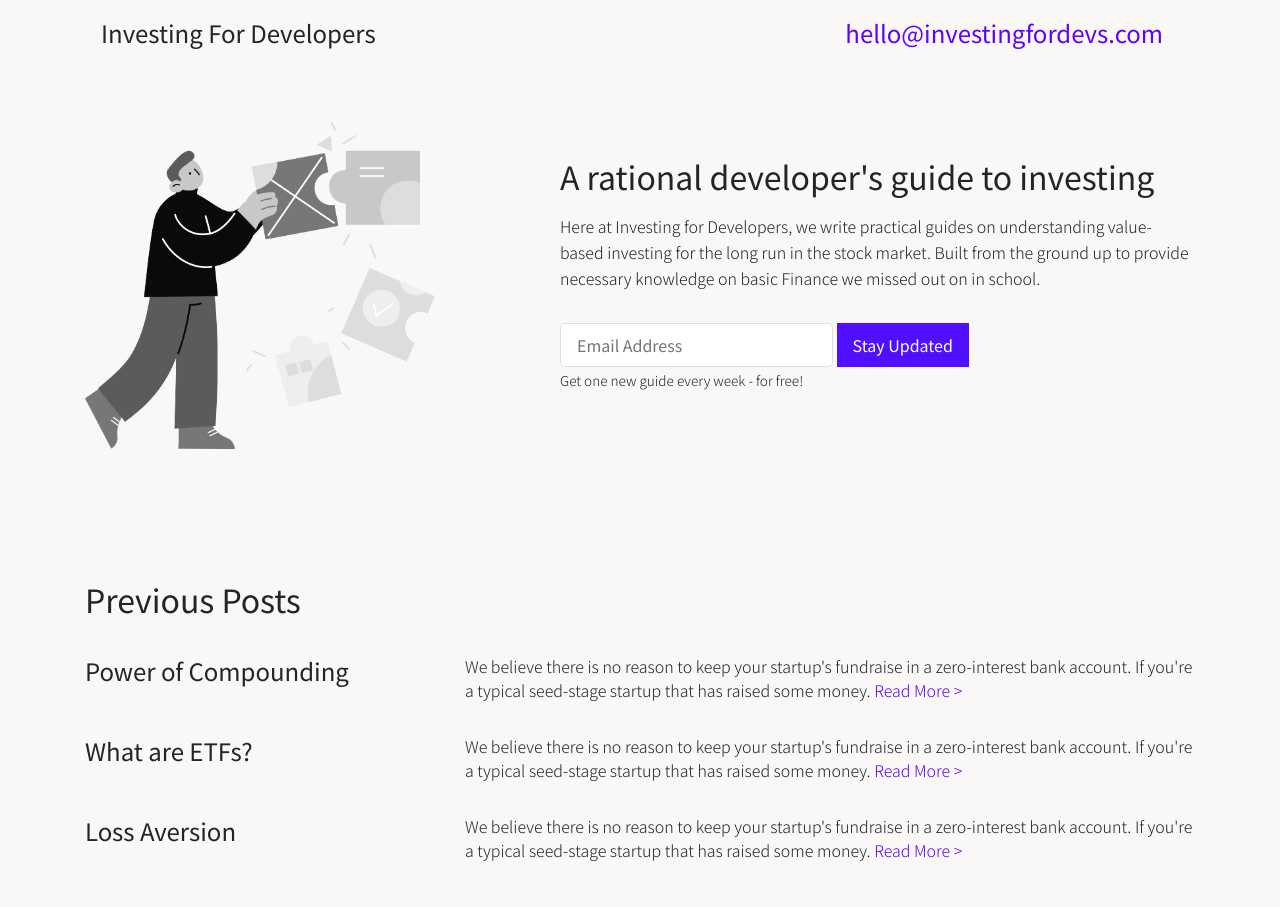
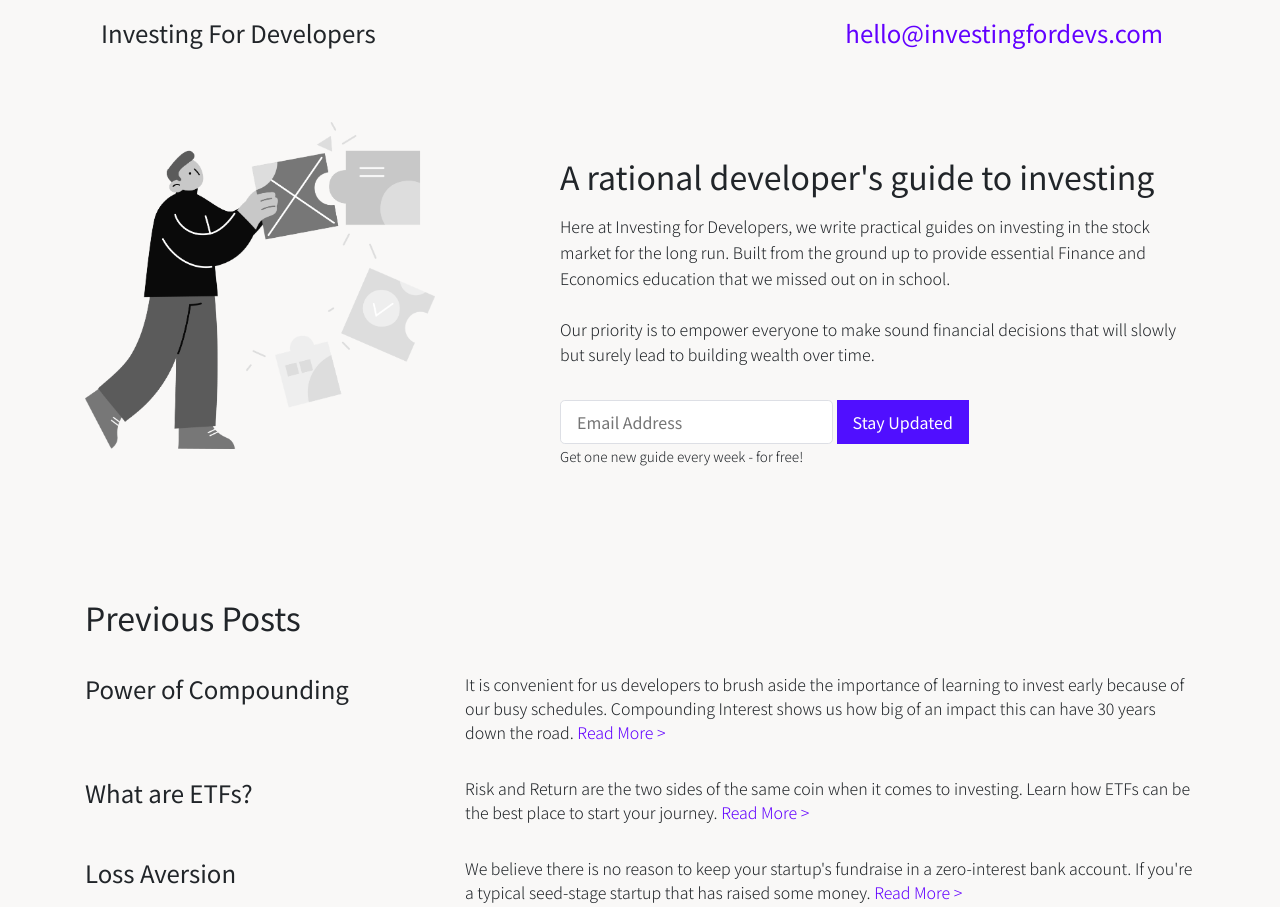
Before and after one commit to bdcorps/investing-for-developers, a website: page public/index.html in a window 1280 px wide. Shown: the top 907 px of the page. Drawn offline with nearby package versions, Linux system fonts and the light colour scheme.

Commit message:
add better homepage description

```diff
--- a/public/index.html
+++ b/public/index.html
@@ -21,7 +21,7 @@
       content="Investing for Developers"
     />
     <meta property="og:type" content="website" />
-    <meta property="og:url" content="https://sssaini.io/" />
+    <meta property="og:url" content="http://investingfordevs.com/" />
     <meta property="og:image" content="/images/demo-screen-framed-2.png" />
     <meta
       property="og:site_name"
@@ -118,7 +118,8 @@
           A rational developer's guide to investing
         </h1>
         <p class="hero__lead">
-          Here at Investing for Developers, we write practical guides on understanding value-based investing for the long run in the stock market. Built from the ground up to provide necessary knowledge on basic Finance we missed out on in school.
+          Here at Investing for Developers, we write practical guides on investing in the stock market for the long run. Built from the ground up to provide essential Finance and Economics education that we missed out on in school.<br><br>
+          Our priority is to empower everyone to make sound financial decisions that will slowly but surely lead to building wealth over time.
         </p>
 
         <div class="hero__cta mt-4">
@@ -145,7 +146,7 @@
               <h2>Power of Compounding</h2>
             </div>
             <div class="col-md-8">
-              <p>We believe there is no reason to keep your startup's fundraise in a zero-interest bank account. If you're a typical seed-stage startup that has raised some money. <a href="">Read More ></a></p>
+              <p>It is convenient for us developers to brush aside the importance of learning to invest early because of our busy schedules. Compounding Interest shows us how big of an impact this can have 30 years down the road. <a href="">Read More ></a></p>
 
             </div>
           </div>
@@ -155,7 +156,7 @@
               <h2>What are ETFs?</h2>
             </div>
             <div class="col-md-8">
-              <p>We believe there is no reason to keep your startup's fundraise in a zero-interest bank account. If you're a typical seed-stage startup that has raised some money. <a href="">Read More ></a></p>
+              <p>Risk and Return are the two sides of the same coin when it comes to investing. Learn how ETFs can be the best place to start your journey. <a href="">Read More ></a></p>
             </div>
           </div>
 
```
